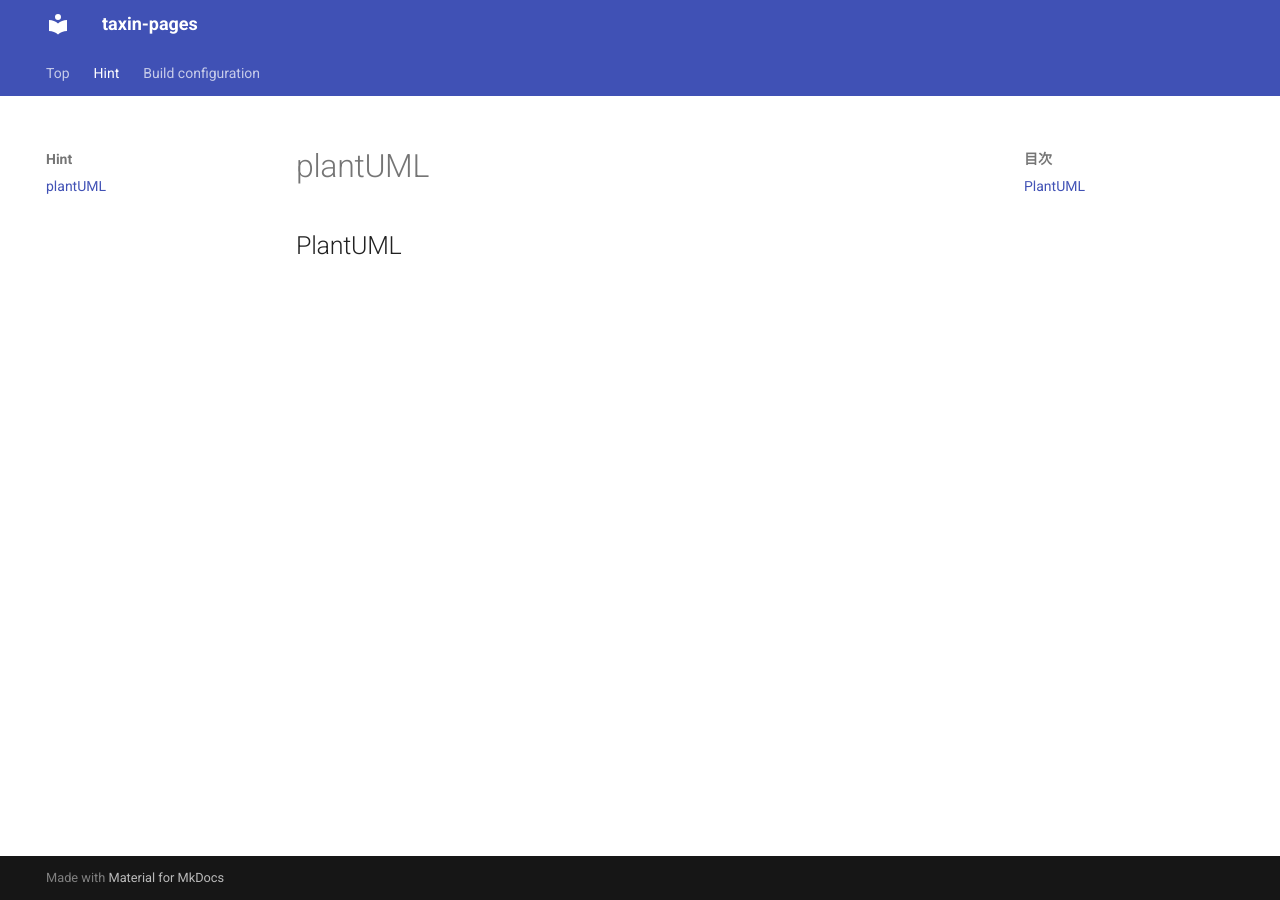
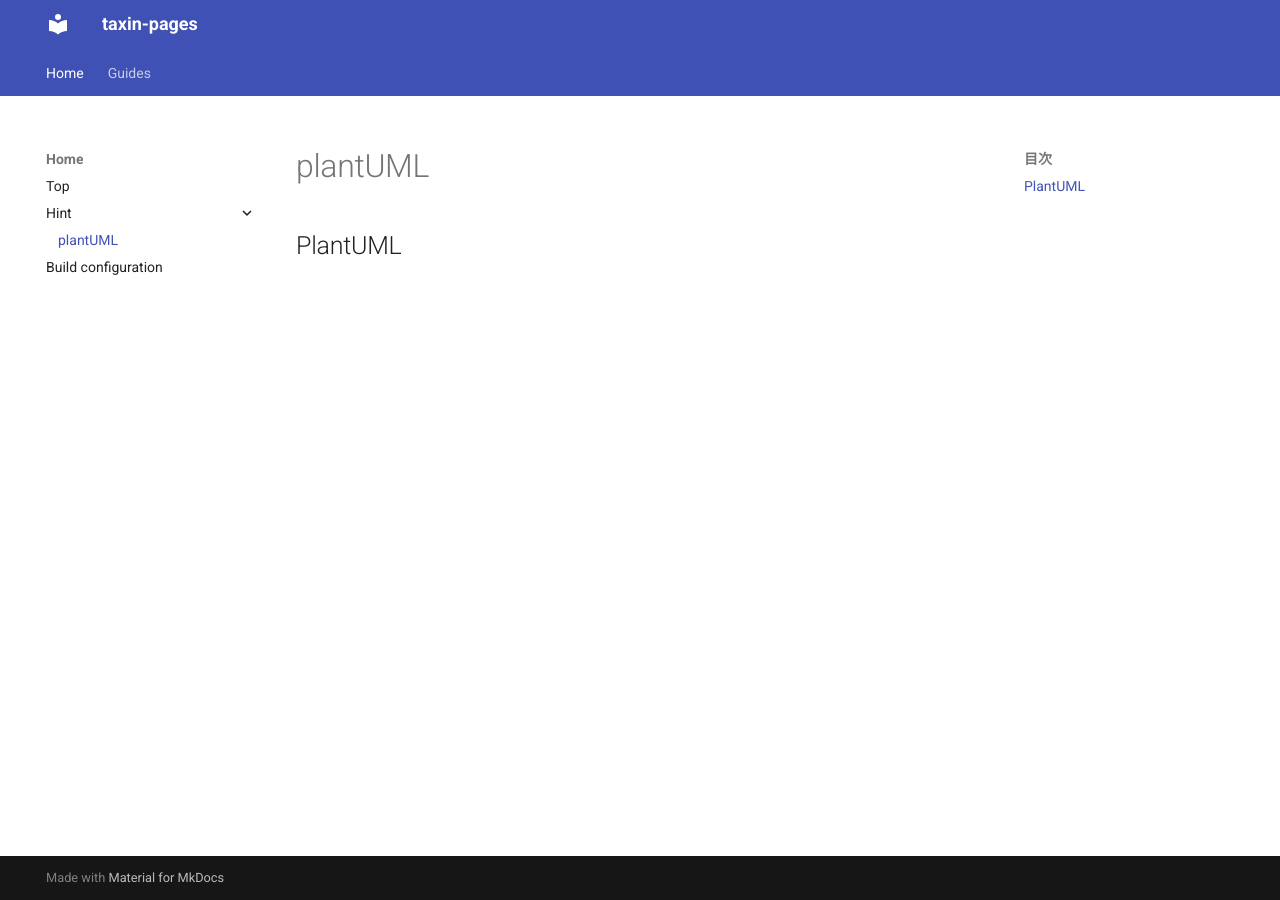
Before and after one commit to taxintt/mkdocs-action-sample, an MkDocs documentation site: the page built from docs/about/hint-plantuml.md, in a window 1280 px wide. Built offline with MkDocs 1.6.1 and Material for MkDocs 9.7.7, drawn with Linux system fonts in a browser that asks for light colours; part of the change alters nothing that is shown.

Commit message:
modify contents

```diff
--- a/mkdocs.yml
+++ b/mkdocs.yml
@@ -20,7 +20,10 @@ extra:
 plugins:
   - git-revision-date-localized
 nav:
-  - Top: index.md
-  - Hint:
-    - plantUML: about/hint-plantuml.md
-  - Build configuration: about/document-build.md
+  - Home:
+    - Top: index.md
+    - Hint:
+      - plantUML: about/hint-plantuml.md
+    - Build configuration: about/document-build.md
+  - Guides:
+    - architecture: design/architecture.md
```
Also changed, not shown: docs/design/architecture.md (added).
